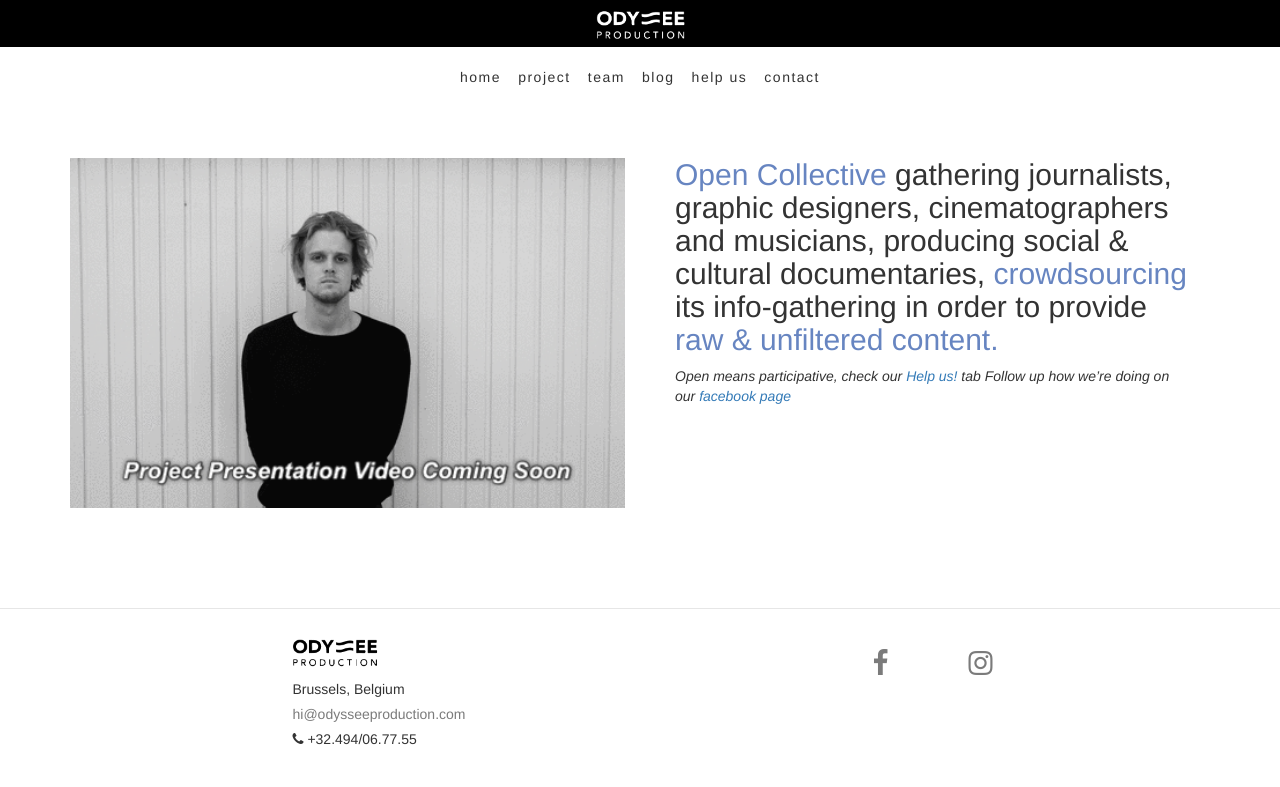
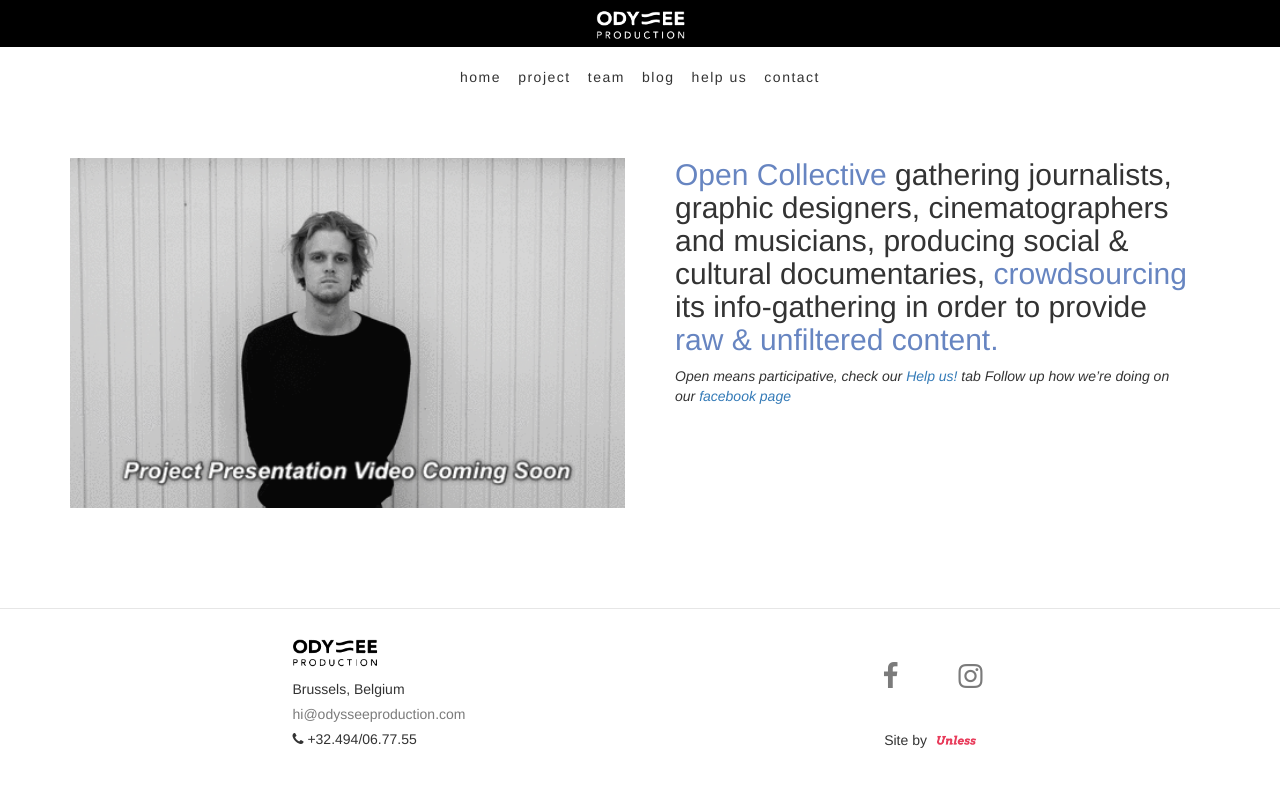
Before and after one commit to datene/odyssee, a Jekyll site: the page built from index.html, in a window 1280 px wide. Shown: the top 787 px of the page. Built offline with Jekyll 4.4.1, drawn with Linux system fonts in a browser that asks for light colours; nearby versions of some CDN libraries.

Commit message:
add unless logo to footer

```diff
--- a/_includes/footer.html
+++ b/_includes/footer.html
@@ -25,6 +25,7 @@
       </div>
       <div class="col-xs-12 col-lg-6">
         <div class="right">
+          <div class="social-icons">
             <a href="{{ site.facebook }}">
               <i class="fa fa-2x fa-facebook"></i>
             </a>
@@ -32,7 +33,11 @@
               <i class="fa fa-2x fa-instagram"></i>
             </a>
           </div>
+          <div class="credit">
+            Site by <img src="{{ site.url  }}{{ site.baseurl  }}images/unless.png" class="logo" alt="Unless logo">
           </div>
         </div>
       </div>
     </div>
+  </div>
+</div>
--- a/_sass/_footer.scss
+++ b/_sass/_footer.scss
@@ -32,5 +32,17 @@
     display: flex;
     align-items: center;
     justify-content: space-around;
+    flex-direction: column;
+    height: 130px;
+    .social-icons {
+      display: flex;
+      justify-content: space-between;
+      width: 100px;
+    }
+    .credit {
+      img {
+        width: 50px;
+      }
+    }
   }
 }
```
Also changed, not shown: images/unless.png (added). Lines whose indentation alone changed are shown as unchanged.
